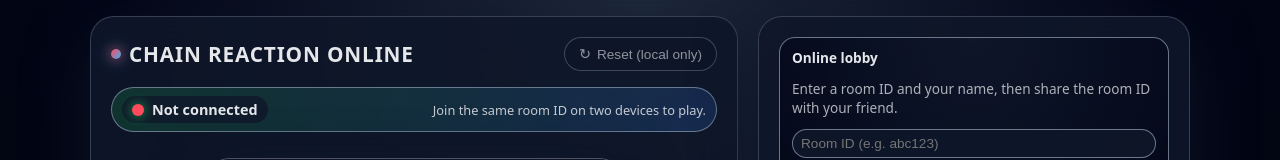
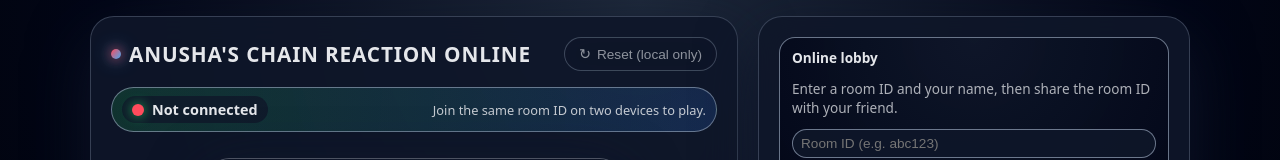
Before and after one commit to Sameer0223/Anusha-s_Game, a website: page docs/index.html in a window 1280 px wide. Shown: the top 160 px of the page. Drawn offline with nearby package versions, Linux system fonts and the light colour scheme.

Commit message:
Update index.html

```diff
--- a/docs/index.html
+++ b/docs/index.html
@@ -545,7 +545,7 @@
         <div class="header">
           <div class="title">
             <span class="title-badge"></span>
-            Chain Reaction Online
+            Anusha's Chain Reaction Online
           </div>
           <button id="resetLocalBtn" class="button" type="button" disabled>
             <span class="icon">↻</span>
```
